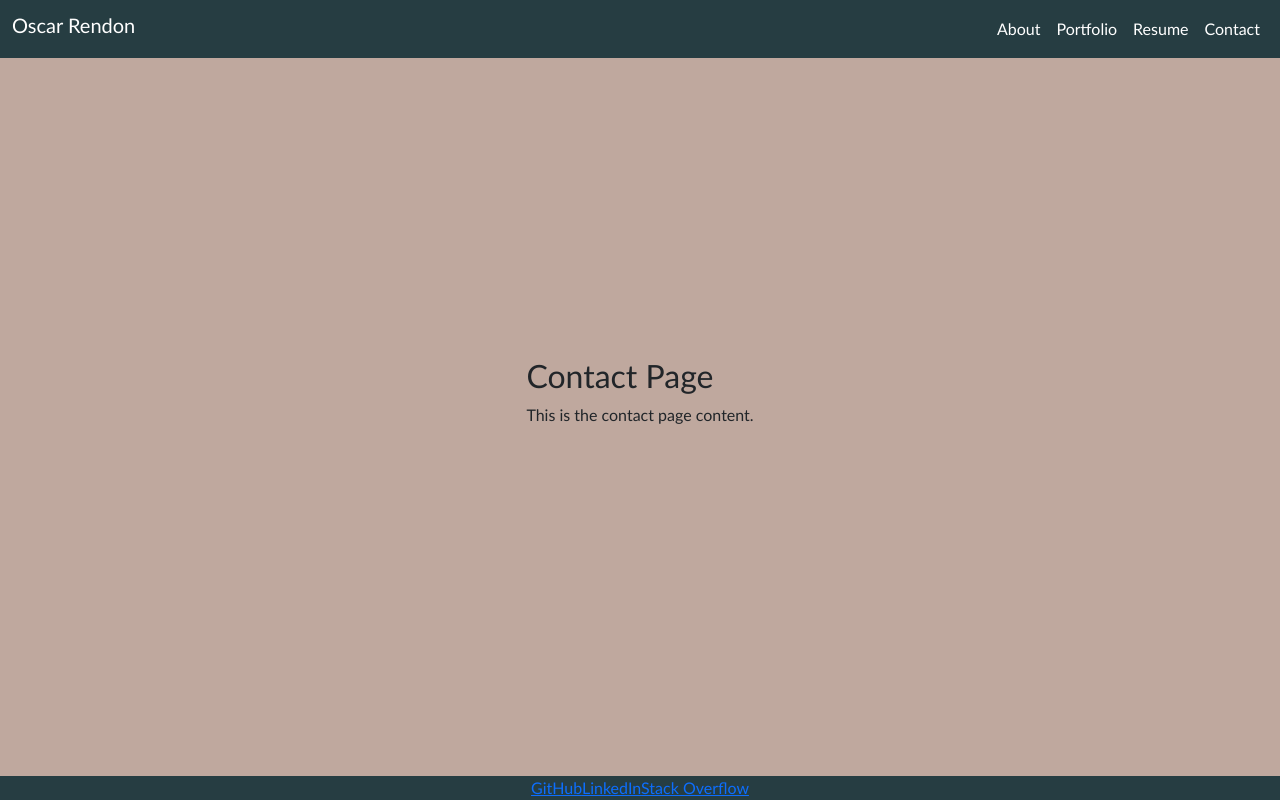
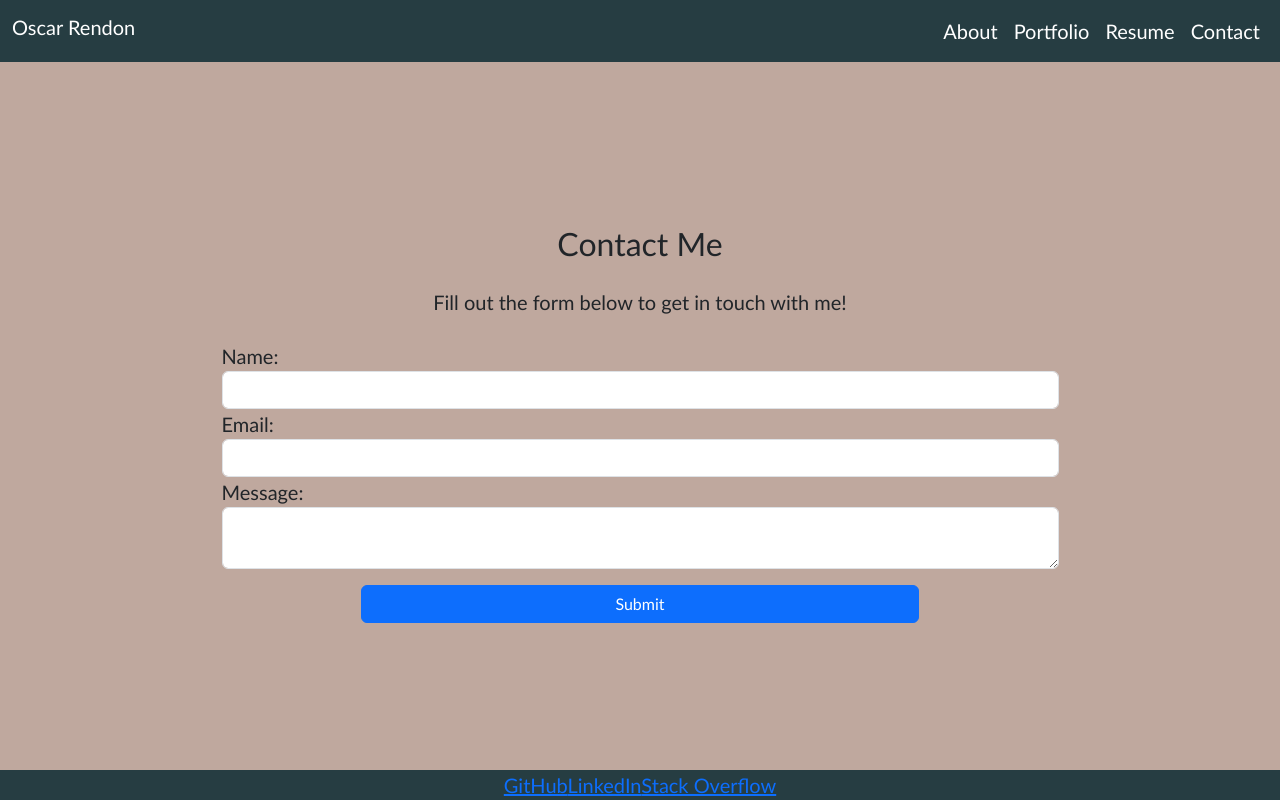
Before and after one commit to Danr55/OHPortfolio, a React (Vite) app: page /contact in a window 1280 px wide. Built offline with nearby package versions, Linux system fonts and the light colour scheme.

Commit message:
Added contact me component a bit of logic and styling

```diff
--- a/src/App.jsx
+++ b/src/App.jsx
@@ -15,7 +15,7 @@ function App() {
     <Router>
     <div>
       <Header />
-        <div className="d-flex custom-bg3 justify-content-center align-items-center">
+        <div className="d-flex custom-bg3 justify-content-center align-items-center p-5">
       <Routes>
         <Route path="/" element={<About />} />
         <Route path="/portfolio" element={<Portfolio />} />
--- a/src/assets/styles.css
+++ b/src/assets/styles.css
@@ -1,5 +1,6 @@
 #root{
     font-family: 'Candara', sans-serif;
+    font-size: 20px;
 }
 
 .custom-bg1 {
--- a/src/components/footer.jsx
+++ b/src/components/footer.jsx
@@ -2,7 +2,7 @@ import React from "react";
 
 function Footer() {
     return (
-        <footer className="fixed-bottom custom-bg1 text-center">
+        <footer className="fixed-bottom custom-bg1 text-center h-20">
         <a href="#" target="_blank" rel="noopener noreferrer">GitHub</a>
         <a href="#" target="_blank" rel="noopener noreferrer">LinkedIn</a>
         <a href="#" target="_blank" rel="noopener noreferrer">Stack Overflow</a>
--- a/src/components/header.jsx
+++ b/src/components/header.jsx
@@ -9,7 +9,7 @@ const Header = () => {
         <nav className="navbar navbar-expand-lg navbar-light bg-light custom-bg1 fixed-top">
             <div className="container-fluid">
             <h1 className="navbar-brand col-2 text-white text-left">Oscar Rendon</h1>
-            <button className="navbar-toggle custom-bg2 rounded-pill d-lg-none text-left" type="button" data-bs-toggle="collapse"
+            <button className="navbar-toggle rounded-pill d-lg-none text-left" type="button" data-bs-toggle="collapse"
             data-bs-target="#navbarNav" aria-controls="navbarNav" aria-expanded="false" aria-label="Toggle navigation">
                 <span className="navbar-toggler-icon"></span>
             </button>
--- a/src/pages/About.jsx
+++ b/src/pages/About.jsx
@@ -2,7 +2,7 @@ import React from 'react';
 
 const About = () => {
     return (
-        <div className='p-5'>
+        <div>
             <h2>About Me</h2>
             <img src='./src/assets/man_14.png' alt='oscar rendon' className='img-fluid img-sm' style={{ width: '50px', height: '50px'}}/>
             <p>Lorem ipsum dolor sit amet consectetur adipisicing elit.
--- a/src/pages/Contact.jsx
+++ b/src/pages/Contact.jsx
@@ -1,12 +1,94 @@
-import React from "react";
+import React, { useState } from "react";
 
 const Contact = () => {
+    const [formData, setFormData] = useState({
+        name: "",
+        email: "",
+        message: ""
+    });
+    const [error, setError] = useState("");
+
+    const handleChange = (e) => {
+        const { name, value } = e.target;
+        setFormData({
+            ...formData,
+            [name]: value
+        });
+        setError("");
+    };
+
+    const handleSubmit = (e) => {
+        e.preventDefault();
+       const { name, email, message } = formData;
+
+       if (!name || !email || !message) {
+           setError("All fields are required");
+           return;
+       }
+
+       if (!email.includes("@")) {
+           setError("Invalid email");
+           return;
+       }
+
+         setFormData({
+                name: "",
+                email: "",
+                message: ""
+            });
+            setError("");
+    };
+
     return (
-        <div>
-            <h2>Contact Page</h2>
-            <p>This is the contact page content.</p>
+        <div className="container mt-5">
+            <h2 className="text-center mb-4">Contact Me</h2>
+            <p className="text-center mb-4">Fill out the form below to get in touch with me!</p>
+
+            <form onSubmit={handleSubmit} className="d-flex flex-column align-items-center">
+                <div className="form-group w-75">
+                    <label htmlFor="name">Name:</label>
+                    <input
+                        type="text"
+                        id="name"
+                        name="name"
+                        className="form-control"
+                        value={formData.name}
+                        onChange={handleChange}
+                        required
+                    />
+                </div>
+
+                <div className="form-group w-75">
+                    <label htmlFor="email">Email:</label>
+                    <input
+                        type="email"
+                        id="email"
+                        name="email"
+                        className="form-control"
+                        value={formData.email}
+                        onChange={handleChange}
+                        required
+                    />
+                </div>
+
+                <div className="form-group w-75">
+                    <label htmlFor="message">Message:</label>
+                    <textarea
+                        id="message"
+                        name="message"
+                        className="form-control"
+                        value={formData.message}
+                        onChange={handleChange}
+                        required
+                    ></textarea>
+                </div>
+
+                {error && <div className="alert alert-danger w-50 mt-3">{error}</div>}
+
+                <button type="submit" className="btn btn-primary w-50 mt-3">Submit</button>
+            </form>
         </div>
     );
-}
+};
 
 export default Contact;
```
